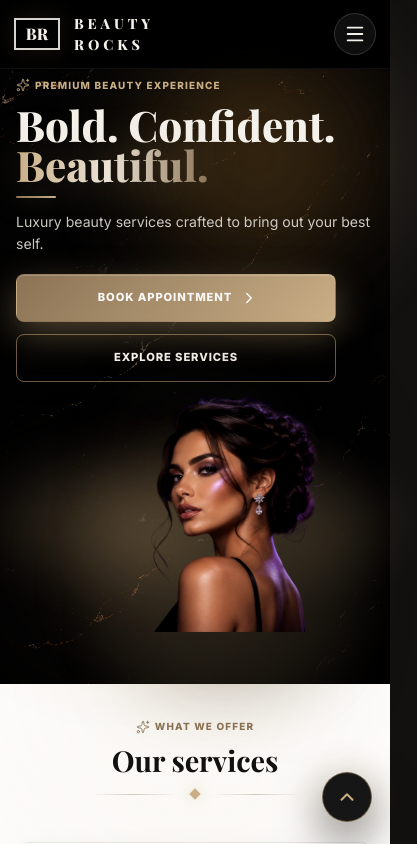
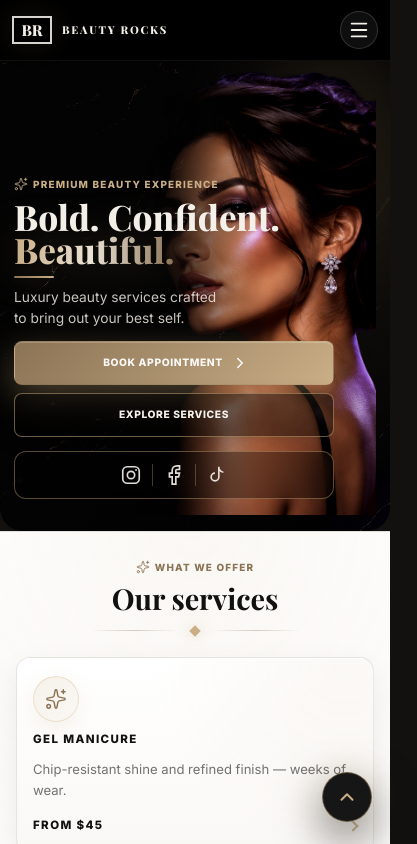
Before and after one commit to EgorTanas/Beauty-Rocks, a React (Vite) app in the folder client/: page / in a window 390 px wide. Shown: the top 844 px of the page, 417 px wide, since content can reach past the window. Built offline with nearby package versions, Linux system fonts and the light colour scheme; no server answers.

Commit message:
Improve responsive mobile layout

```diff
--- a/client/src/pages/Home.jsx
+++ b/client/src/pages/Home.jsx
@@ -134,7 +134,7 @@ export default function Home() {
 
       <main>
         <motion.section
-          className="br-hero"
+          className="br-hero br-hero--luxury"
           aria-labelledby="br-hero-title"
           initial="hidden"
           animate="visible"
@@ -202,6 +202,17 @@ export default function Home() {
                 </a>
               </div>
             </motion.div>
+            <div className="br-hero-mobile-accent" aria-hidden>
+              <img
+                src="/imgHome/girl%20exported.png"
+                alt=""
+                className="br-hero-mobile-accent__img"
+                width={400}
+                height={500}
+                loading="eager"
+                decoding="async"
+              />
+            </div>
             <motion.div
               className="br-hero-visual"
               variants={fadeUp}
--- a/client/src/style/Home.css
+++ b/client/src/style/Home.css
@@ -758,6 +758,11 @@ body {
   mix-blend-mode: overlay;
 }
 
+/* Mobile-only portrait accent (hidden on desktop) */
+.br-hero-mobile-accent {
+  display: none;
+}
+
 .br-blob {
   position: absolute;
   border-radius: 50%;
@@ -1861,7 +1866,7 @@ body {
   }
 
   .br-hero {
-    overflow-x: visible;
+    overflow-x: clip;
   }
 
   .br-social-rail {
@@ -1970,20 +1975,41 @@ body {
   }
 }
 
+/*
+  ══════════════════════════════════════════════════════
+  ÎNLOCUIEȘTE în Home.css TOT blocul @media (max-width: 720px)
+  și TOT blocul @media (max-width: 380px) cu ce e mai jos.
+  ══════════════════════════════════════════════════════
+*/
+
 @media (max-width: 720px) {
+
+  html,
+  body {
+    overflow-x: clip;
+    max-width: 100%;
+  }
+
+  #root {
+    overflow-x: clip;
+    max-width: 100%;
+  }
+
   .br-page {
-    overflow-x: visible;
+    overflow-x: clip;
+    width: 100%;
+    max-width: 100%;
   }
 
   :root {
-    --br-header-h: 64px;
+    --br-header-h: 56px;
     --br-radius-card: 14px;
   }
 
   /* ── Header ── */
   .site-header {
     position: fixed;
-    padding: 8px max(14px, env(safe-area-inset-right, 0px)) 8px max(14px, env(safe-area-inset-left, 0px));
+    padding: 8px max(12px, env(safe-area-inset-right, 0px)) 8px max(12px, env(safe-area-inset-left, 0px));
     background: rgba(0, 0, 0, 0.94);
     border-bottom-color: rgba(255, 255, 255, 0.06);
     backdrop-filter: blur(28px) saturate(1.1);
@@ -1993,16 +2019,41 @@ body {
     background: rgba(0, 0, 0, 0.97);
   }
 
+  .site-nav {
+    grid-template-columns: minmax(0, 1fr) auto;
+    gap: 8px;
+    min-width: 0;
+  }
+
+  .site-logo {
+    min-width: 0;
+    gap: 10px;
+  }
+
   .site-logo-text {
-    max-width: 9rem;
-    font-size: 0.88rem;
-    letter-spacing: 0.28em;
+    overflow: hidden;
+    text-overflow: ellipsis;
+    white-space: nowrap;
+    max-width: 11.5rem;
+    font-size: clamp(0.62rem, 2.8vw, 0.78rem);
+    letter-spacing: 0.16em;
   }
 
   .site-logo-mark {
-    width: 46px;
-    height: 32px;
-    font-size: 1rem;
+    width: 40px;
+    height: 28px;
+    flex-shrink: 0;
+    font-size: 0.95rem;
+  }
+
+  .site-nav-actions {
+    flex-shrink: 0;
+    gap: 8px;
+  }
+
+  .site-menu-toggle {
+    width: 38px;
+    height: 38px;
   }
 
   .site-icon-btn,
@@ -2010,53 +2061,139 @@ body {
     display: none;
   }
 
-  /* ── Hero — stacked: text then full-width image (large on phone) */
-  .br-hero {
-    overflow-x: visible;
-    min-height: auto;
-    justify-content: flex-start;
-    padding-top: calc(var(--br-header-h) + max(14px, env(safe-area-inset-top, 0px)));
-    padding-inline: max(16px, env(safe-area-inset-left, 0px)) max(16px, env(safe-area-inset-right, 0px));
-    padding-bottom: max(36px, env(safe-area-inset-bottom, 0px), 7vw);
-    border-radius: 0 0 clamp(24px, 8vw, 36px) clamp(24px, 8vw, 36px);
-    margin-bottom: clamp(-16px, -2.5vw, -10px);
+  /* ── Hero ── */
+  .br-hero,
+  .br-hero--luxury {
+    overflow: hidden;
+    min-height: min(115vw, 520px);
+    justify-content: flex-end;
+    padding-top: calc(var(--br-header-h) + max(10px, env(safe-area-inset-top, 0px)));
+    padding-inline: max(14px, env(safe-area-inset-left, 0px)) max(14px, env(safe-area-inset-right, 0px));
+    padding-bottom: clamp(16px, 3.5vw, 22px);
+    border-radius: 0 0 clamp(20px, 6vw, 28px) clamp(20px, 6vw, 28px);
+    margin-bottom: 0;
   }
 
   .br-hero::before {
     background:
-      linear-gradient(180deg, rgba(5, 5, 6, 0.94) 0%, rgba(5, 5, 6, 0.99) 48%, rgba(3, 3, 4, 1) 100%),
-      radial-gradient(ellipse 100% 45% at 50% 12%, rgba(196, 165, 116, 0.26), transparent 58%),
-      radial-gradient(ellipse 90% 45% at 50% 88%, rgba(196, 165, 116, 0.22), transparent 52vw),
+      linear-gradient(
+        105deg,
+        rgba(5, 5, 6, 0.97) 0%,
+        rgba(5, 5, 6, 0.88) 32%,
+        rgba(5, 5, 6, 0.55) 55%,
+        rgba(5, 5, 6, 0.18) 100%
+      ),
+      radial-gradient(ellipse 60% 75% at 90% 45%, rgba(196, 165, 116, 0.2), transparent 60%),
       #030304;
   }
 
+  .br-hero-bg {
+    overflow: hidden;
+  }
+
+  .br-hero-bg-photo {
+    opacity: 0.35;
+    background-position: 75% 18%;
+    mix-blend-mode: soft-light;
+  }
+
+  .br-blob {
+    opacity: 0.3;
+    filter: blur(40px);
+  }
+
+  .br-blob--a {
+    width: 40vw;
+    right: 0;
+  }
+
+  .br-blob--b,
+  .br-blob--c {
+    display: none;
+  }
+
+  /* Grid: single-column, copy jos */
   .br-hero-grid {
-    display: grid;
-    grid-template-columns: 1fr;
-    justify-items: stretch;
-    row-gap: clamp(22px, 5.5vw, 32px);
+    position: relative;
+    z-index: 2;
+    display: flex;
+    flex-direction: column;
+    justify-content: flex-end;
     width: 100%;
     max-width: 100%;
+    min-width: 0;
+    min-height: min(115vw, 520px);
     margin-inline: 0;
-    padding-bottom: clamp(4px, 1.5vw, 12px);
-  }
-
+    padding-bottom: 0;
+  }
+
+  /* Portret: absolute, acoperă dreapta hero-ului */
+  .br-hero-mobile-accent {
+    display: block;                  /* era hidden în stilurile de bază! */
+    position: absolute;
+    top: 0;
+    right: 0;
+    bottom: 0;
+    width: 68%;
+    min-height: 100%;
+    pointer-events: none;
+    z-index: 0;
+    margin: 0;
+    padding: 0;
+  }
+
+  .br-hero-mobile-accent::before {
+    display: none;
+  }
+
+  .br-hero-mobile-accent__img {
+    position: absolute;
+    inset: 0;
+    width: 100%;
+    height: 100%;
+    object-fit: cover;
+    object-position: 60% top;
+    border-radius: 0;
+    filter: saturate(1.06) contrast(1.1);
+    -webkit-mask-image: linear-gradient(
+      to right,
+      transparent 0%,
+      rgba(0, 0, 0, 0.25) 20%,
+      rgba(0, 0, 0, 0.7) 38%,
+      black 55%
+    );
+    mask-image: linear-gradient(
+      to right,
+      transparent 0%,
+      rgba(0, 0, 0, 0.25) 20%,
+      rgba(0, 0, 0, 0.7) 38%,
+      black 55%
+    );
+  }
+
+  /* Copy: deasupra portretului */
   .br-hero-copy {
+    position: relative;
+    z-index: 2;
+    display: flex;
+    flex-direction: column;
+    justify-content: flex-end;
     width: 100%;
-    max-width: 24rem;
-    justify-self: center;
+    min-width: 0;
+    max-width: none;
+    min-height: auto;
     align-items: flex-start;
     text-align: left;
     padding-left: 0;
     padding-right: 0;
-    gap: clamp(12px, 3.2vw, 18px);
-    align-self: start;
+    padding-bottom: clamp(16px, 3vw, 24px);
+    gap: clamp(8px, 2.4vw, 12px);
   }
 
   .br-hero-title {
     align-items: flex-start;
     text-align: left;
-    font-size: clamp(2.4rem, 10.8vw, 3.45rem);
+    font-size: clamp(2.1rem, 9vw, 3rem);
     line-height: 0.93;
   }
 
@@ -2065,67 +2202,9 @@ body {
   }
 
   .br-hero-visual {
-    position: relative;
-    width: 100%;
-    max-width: 100%;
-    min-height: 0;
-    align-self: stretch;
-    justify-content: center;
-    align-items: center;
-    padding: 0;
-  }
-
-  .br-hero-visual::after {
-    content: "";
-    position: absolute;
-    inset: 4% -12% 8% -12%;
-    z-index: 0;
-    background: radial-gradient(ellipse 72% 58% at 50% 52%, rgba(196, 165, 116, 0.45), transparent 72%);
-    filter: blur(22px);
-    pointer-events: none;
-  }
-
-  .br-hero-photo-frame {
-    position: relative;
-    z-index: 1;
-    width: 100%;
-    max-width: min(calc(100vw - 32px), 26rem);
-    min-height: 0;
-    height: auto;
-    margin-inline: auto;
-    display: flex;
-    align-items: center;
-    justify-content: center;
-    overflow: visible;
-  }
-
-  .br-hero-photo-frame::before {
-    width: min(calc(100vw - 40px), 380px);
-    height: min(calc(100vw - 40px), 380px);
-    left: 50%;
-    right: auto;
-    top: 6%;
-    transform: translateX(-42%);
-    filter: blur(18px);
-  }
-
-  .br-hero-photo {
-    display: block;
-    width: 100%;
-    max-width: 100%;
-    height: auto;
-    max-height: min(62svh, 560px);
-    min-height: 0;
-    object-fit: contain;
-    object-position: center top;
-    transform: none;
-    mix-blend-mode: normal;
-    filter: saturate(1.03) contrast(1.06) drop-shadow(0 20px 48px rgba(0, 0, 0, 0.5));
-    -webkit-mask-image: none;
-    mask-image: none;
-  }
-
-  /* Decorative elements hidden on mobile (static) */
+    display: none;
+  }
+
   .br-deco-spark,
   .br-hero-scroll-hint,
   .br-hero-ring,
@@ -2141,9 +2220,9 @@ body {
   }
 
   .br-hero-lead {
-    font-size: 0.88rem;
-    line-height: 1.58;
-    max-width: none;
+    font-size: 0.86rem;
+    line-height: 1.55;
+    max-width: 58%;
     color: rgba(245, 241, 235, 0.82);
   }
 
@@ -2154,29 +2233,36 @@ body {
   .br-hero-cta {
     flex-direction: column;
     align-items: stretch;
-    width: 100%;
-    max-width: 20rem;
-    gap: 12px;
-    padding-top: 6px;
+    width: min(100%, 320px);
+    gap: 8px;
+    padding-top: 2px;
   }
 
   .br-hero-cta .br-btn {
-    width: 100%;
-    min-height: 48px;
+    min-height: 44px;
     border-radius: 8px;
-    padding-inline: 18px;
-    font-size: 0.7rem;
+    padding-inline: 14px;
+    font-size: 0.64rem;
+    letter-spacing: 0.06em;
   }
 
   .br-hero .br-btn--outline {
     border-color: rgba(196, 165, 116, 0.55);
-    background: transparent;
+    background: rgba(0, 0, 0, 0.45);
     backdrop-filter: none;
   }
 
-  /* Social links live in footer on mobile — hide hero strip */
   .br-hero-social-inline {
-    display: none;
+    display: inline-flex;
+    align-self: flex-start;
+    width: min(100%, 320px);
+    margin-top: 4px;
+    padding: 8px 10px;
+    justify-content: center;
+  }
+
+  .br-hero-social-inline a {
+    padding: 4px 10px;
   }
 
   /* ── Sections ── */
@@ -2196,7 +2282,20 @@ body {
     font-size: clamp(1.8rem, 7vw, 2.8rem);
   }
 
-  /* ── Services — one column on phone (readable, not cramped) */
+  /* Services flow directly under compact hero */
+  .br-section--services-luxury.br-section--tight {
+    padding-top: clamp(28px, 5vw, 40px);
+  }
+
+  .br-section--services-luxury .br-section-head {
+    margin-bottom: clamp(22px, 4vw, 32px);
+  }
+
+  .br-section--services-luxury .br-section-head--services {
+    gap: 10px;
+  }
+
+  /* ── Services — one column ── */
   .br-services-grid {
     grid-template-columns: 1fr;
     gap: 14px;
@@ -2286,7 +2385,7 @@ body {
     font-size: clamp(1.6rem, 6vw, 2.2rem);
   }
 
-  /* ── Gallery — stack on small screens ── */
+  /* ── Gallery ── */
   .br-gallery {
     grid-template-columns: 1fr;
     grid-auto-rows: minmax(200px, 42vw);
@@ -2361,13 +2460,76 @@ body {
 
 /* ── Extra-small phones ── */
 @media (max-width: 380px) {
+
+  .br-hero,
+  .br-hero--luxury {
+    min-height: min(125vw, 460px);
+  }
+
   .br-hero-grid {
-    grid-template-columns: minmax(0, 1.2fr) minmax(0, 0.8fr);
-    column-gap: 2px;
+    min-height: min(125vw, 460px);
+  }
+
+  .br-hero-mobile-accent {
+    width: 65%;
   }
 
   .br-hero-title {
-    font-size: clamp(1.35rem, 7vw, 2rem);
+    font-size: clamp(1.75rem, 8vw, 2.1rem);
+  }
+
+  .br-hero-lead {
+    font-size: 0.72rem;
+    max-width: 55%;
+  }
+
+  .br-badge {
+    font-size: 0.55rem;
+  }
+
+  .br-hero-cta .br-btn {
+    min-height: 38px;
+    padding-inline: 14px;
+    font-size: 0.58rem;
+  }
+
+  .br-services-grid {
+    grid-template-columns: 1fr;
+  }
+
+  .br-gallery {
+    grid-template-columns: 1fr;
+    grid-auto-rows: 200px;
+  }
+
+  .br-gallery-cell:nth-child(n) {
+    grid-column: span 1;
+  }
+
+  .br-stats {
+    grid-template-columns: 1fr;
+  }
+}
+
+@media (max-width: 440px) {
+  .site-btn-primary--nav {
+    display: none;
+  }
+}
+
+/* ── Extra-small phones ── */
+@media (max-width: 380px) {
+  .br-hero-grid {
+    column-gap: 4px;
+  }
+
+  .br-hero-copy,
+  .br-hero-mobile-accent {
+    min-height: min(82vw, 320px);
+  }
+
+  .br-hero-title {
+    font-size: clamp(1.75rem, 8vw, 2.1rem);
   }
 
   .br-hero-lead {
```
